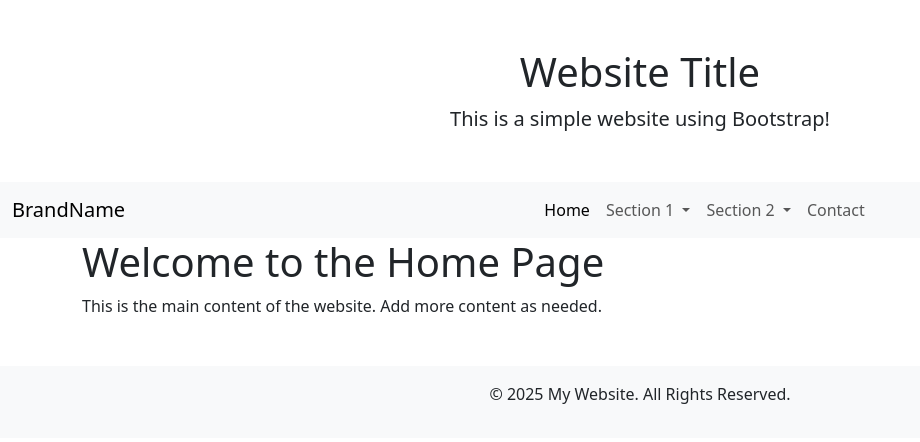
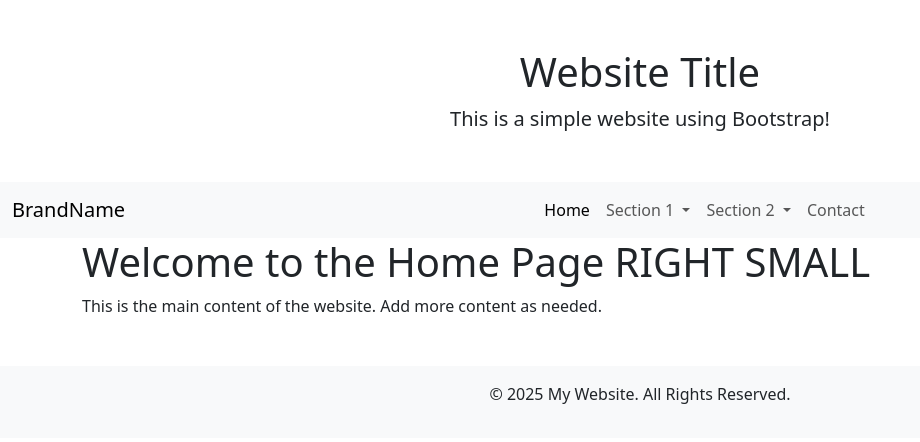
Before and after one commit to Jasemk125/template-html, a plain HTML site: page index.html in a window 1280 px wide. Shown: the whole page, without its empty margins (0-920 px from the left). Drawn offline with nearby package versions, Linux system fonts and the light colour scheme.

Commit message:
Update index.html

```diff
--- a/index.html
+++ b/index.html
@@ -16,7 +16,7 @@
 
 
     <div class="container">
-        <h1>Welcome to the Home Page</h1>
+        <h1>Welcome to the Home Page RIGHT SMALL</h1>
         <p>This is the main content of the website. Add more content as needed.</p>
     </div>
 
```
